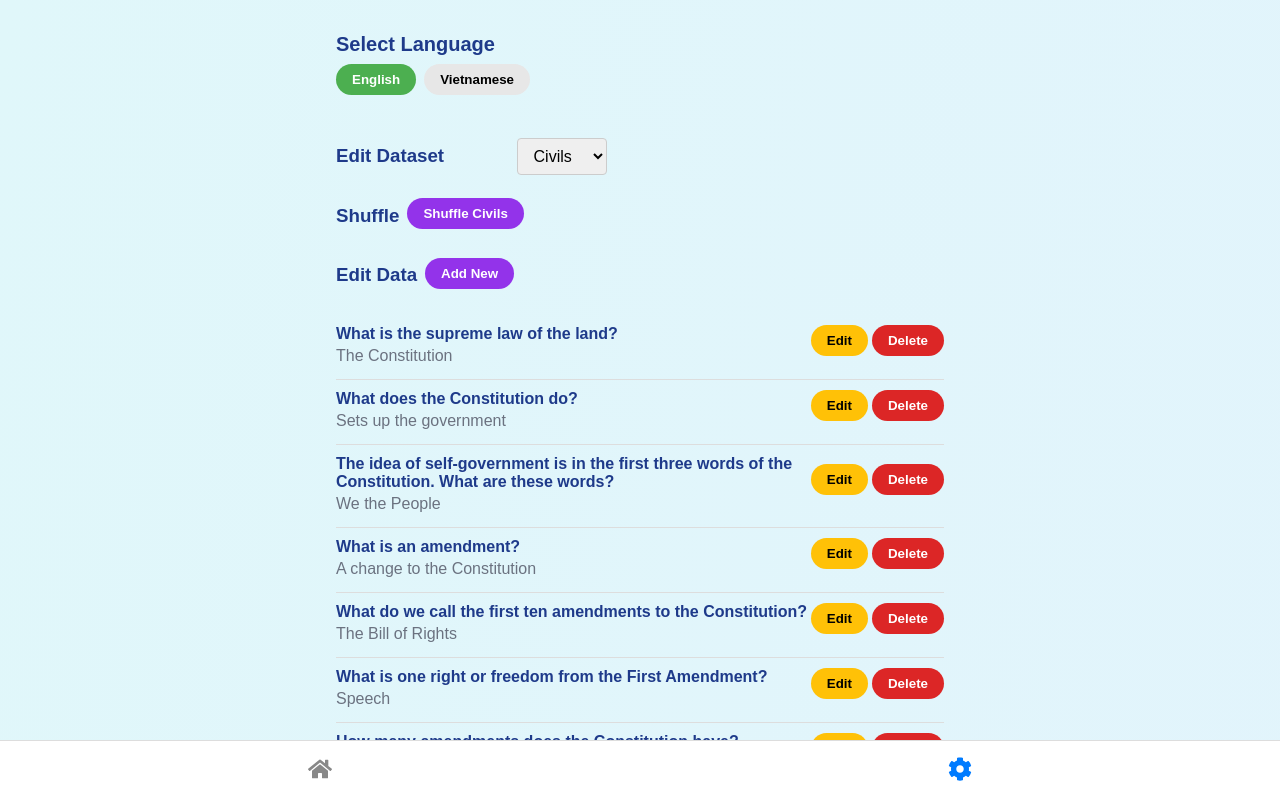
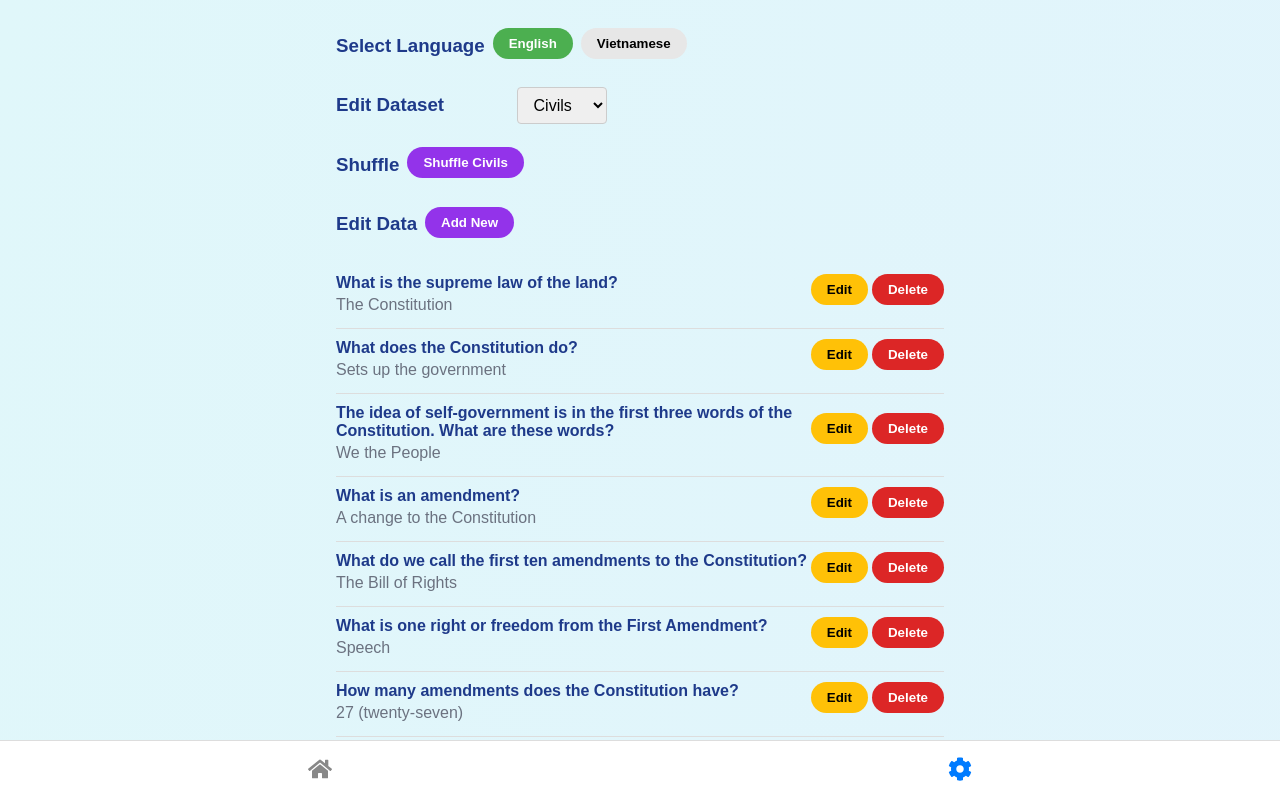
Before and after one commit to nampham-us/english-reflex-practice-immigration, a Next.js app: page /settings in a window 1280 px wide. Shown: the top 798 px of the page. Built offline with nearby package versions, Linux system fonts and the light colour scheme.

Commit message:
Update settings.tsx

```diff
--- a/pages/settings.tsx
+++ b/pages/settings.tsx
@@ -90,8 +90,8 @@ const Settings: React.FC<SettingsProps> = ({
   return (
     <div className="settings-container">
       {/* Chọn Ngôn Ngữ */}
-      <div className="settings-section">
-        <h2>{labels[language].selectLanguage}</h2>
+      <div className="data-selection" style={{ justifyContent:  "flex-start" }}>
+        <h3>{labels[language].selectLanguage}</h3>
         <div className="button-group">
           <Button
             onClick={() => setLanguage("en")}
```
